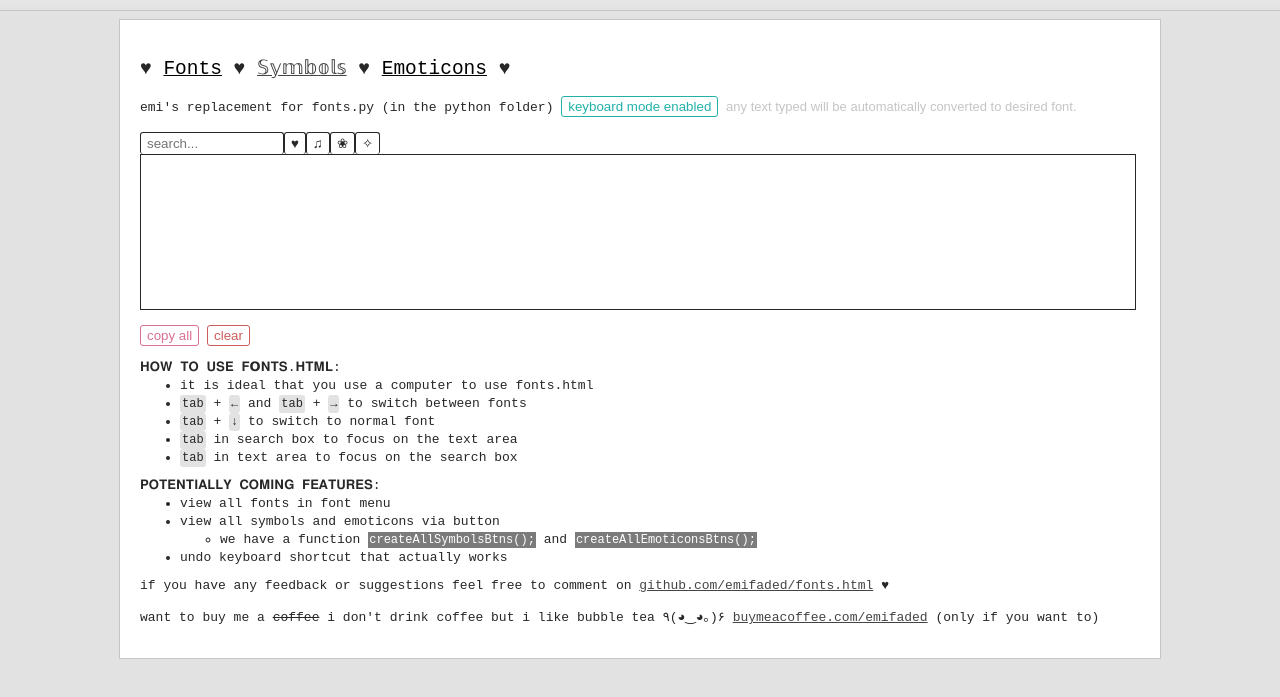
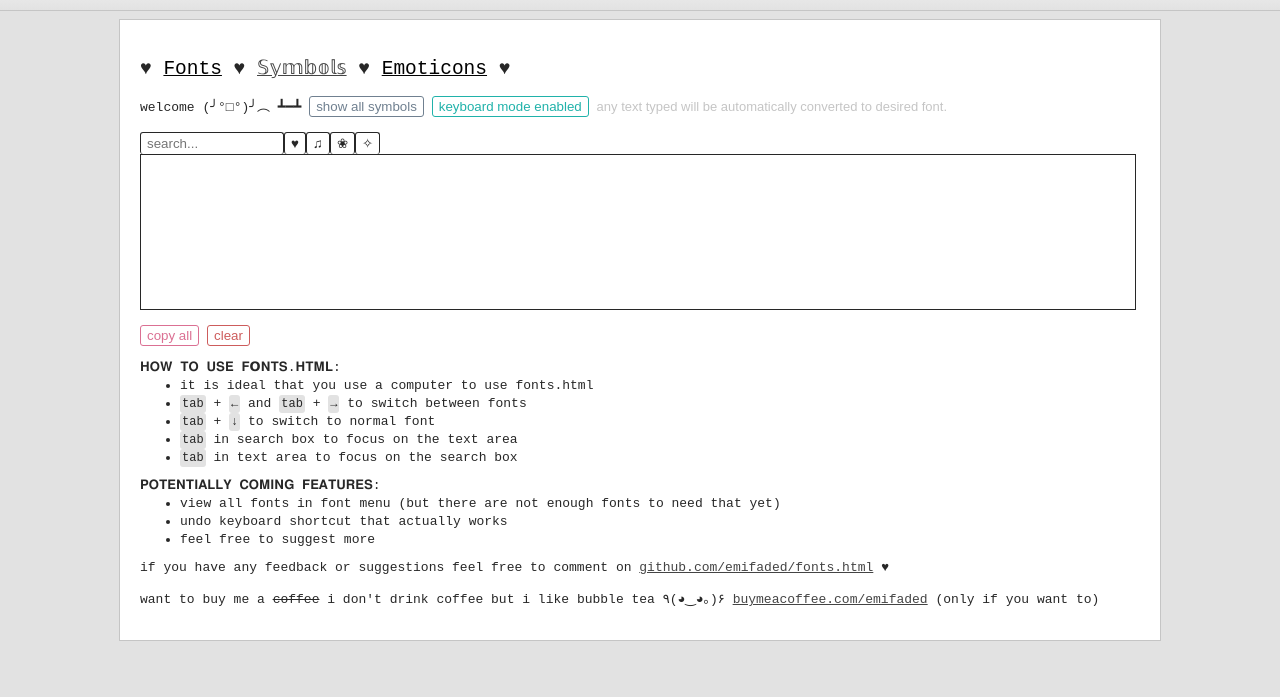
Before and after one commit to emifaded/fonts.html, a plain HTML site: page fonts.html in a window 1280 px wide. Both pictures are taken after a click on the button "Symbols". Shown: the part 49-746 px from the top of the page. Drawn offline with Linux system fonts and the light colour scheme.

Commit message:
made buttons for show all symbols n emoticons

```diff
--- a/css/style.css
+++ b/css/style.css
@@ -98,6 +98,14 @@ body {
     font-family: sans-serif;
     font-size: small;
     color: #c5c5c5;
+}
+button.showallbtns.activeshowallbtn {
+    display: inline;
+    border-color: slategrey;
+    color: slategrey;
+}
+button.showallbtns {
+    display: none;
 }
 /* ABOVE TEXTFIELD BUTTONS */
 button#keyboardModeBtn {
--- a/fonts.html
+++ b/fonts.html
@@ -26,7 +26,10 @@
             <button class="h2menubtns" id="emoticonsBtn" onclick="selectMode(this.id)">Emoticons</button> ♥
         </h2>
         <div class="inlinediv">
-            <p>emi's replacement for fonts.py (in the python folder)</p>
+            <p>welcome (╯°□°)╯︵ ┻━┻</p>
+            <button class="showallbtns" id="showAllFontsBtn">show all fonts</button>
+            <button class="showallbtns" id="showAllSymbolsBtn" onclick="createAllSymbolsBtns()">show all symbols</button>
+            <button class="showallbtns" id="showAllEmoticonsBtn" onclick="createAllEmoticonsBtns()">show all emoticons</button>
             <button id="keyboardModeBtn" onclick="toggleKeyboardMode()">keyboard mode enabled</button>
             <p class="inlinedivtext" id="keyboardModeBtnText">any text typed will be automatically converted to desired font.</p>
         </div>
@@ -87,12 +90,9 @@
         </ul>
         <p style="margin-bottom: 2pt;">𝐏𝐎𝐓𝐄𝐍𝐓𝐈𝐀𝐋𝐋𝐘 𝐂𝐎𝐌𝐈𝐍𝐆 𝐅𝐄𝐀𝐓𝐔𝐑𝐄𝐒:</p>
         <ul>
-            <li>view all fonts in font menu</li>
-            <li>view all symbols and emoticons via button</li>
-            <ul>
-                <li>we have a function <code style="cursor: pointer;" onclick="createAllSymbolsBtns()">createAllSymbolsBtns();</code> and <code style="cursor: pointer;" onclick="createAllEmoticonsBtns()">createAllEmoticonsBtns();</code></li>
-            </ul>
+            <li>view all fonts in font menu (but there are not enough fonts to need that yet)</li>
             <li>undo keyboard shortcut that actually works</li>
+            <li>feel free to suggest more</li>
         </ul>
         <p>if you have any feedback or suggestions feel free to comment on <a href="https://github.com/emifaded/fonts.html">github.com/emifaded/fonts.html</a> ♥</p>
         <p>want to buy me a <span style="text-decoration: line-through;">coffee</span> i don't drink coffee but i like bubble tea ٩(◕‿◕｡)۶ <a href="https://www.buymeacoffee.com/emifaded">buymeacoffee.com/emifaded</a> (only if you want to)</p>
--- a/scripts/script.js
+++ b/scripts/script.js
@@ -192,6 +192,15 @@ function selectMode(id) {
     var mode = id.slice(0, -4);
     var selectedDiv = document.getElementById(mode + "selectdiv");
     selectedDiv.classList.add("activediv");
+    // toggle display of show all buttons
+    var showallbtns = document.getElementsByClassName("showallbtns");
+    for (var i = 0; i < showallbtns.length; i++) {
+        showallbtns[i].classList.remove("activeshowallbtn");
+    }
+    if (mode != "font") { // show all fonts not implemented yet
+        var showallbtn = document.getElementById("showAll"+mode.charAt(0).toUpperCase()+mode.substring(1)+"sBtn");
+        showallbtn.classList.add("activeshowallbtn");
+    }
     textField.focus();
 }
 
```
